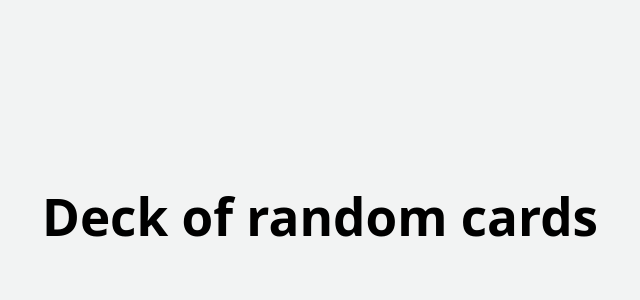
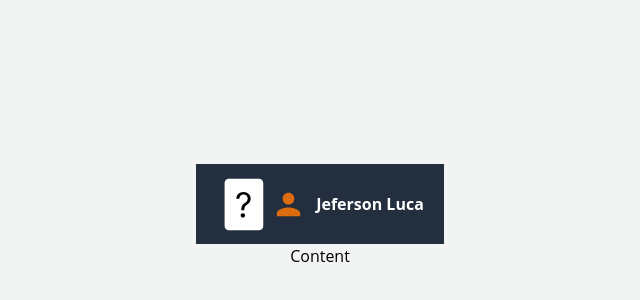
Before and after one commit to JefersonLucas/deck-of-random-cards, a React (Vite) app: page / in a window 1280 px wide. Shown: the part 184-484 px from the top of the page, without its empty margins (320-960 px from the left). Built offline with nearby package versions, Linux system fonts and the light colour scheme.

Commit message:
Created layout component

```diff
--- a/src/components/Layout/index.tsx
+++ b/src/components/Layout/index.tsx
@@ -1,10 +1,13 @@
-import Title from "../Title";
+import { Container } from "./styles";
+import Menu from "../Menu";
+import Content from "../Content";
 
 const Layout: React.FC = () => {
   return (
-    <>
-      <Title>Deck of random cards</Title>
-    </>
+    <Container>
+      <Menu />
+      <Content />
+    </Container>
   );
 };
 
--- /dev/null
+++ b/src/components/Layout/styles.ts
@@ -0,0 +1,8 @@
+import styled from "styled-components";
+
+export const Container = styled.div`
+  display: grid;
+
+  grid-template-columns: auto;
+  grid-template-rows: 80px auto;
+`;
```
